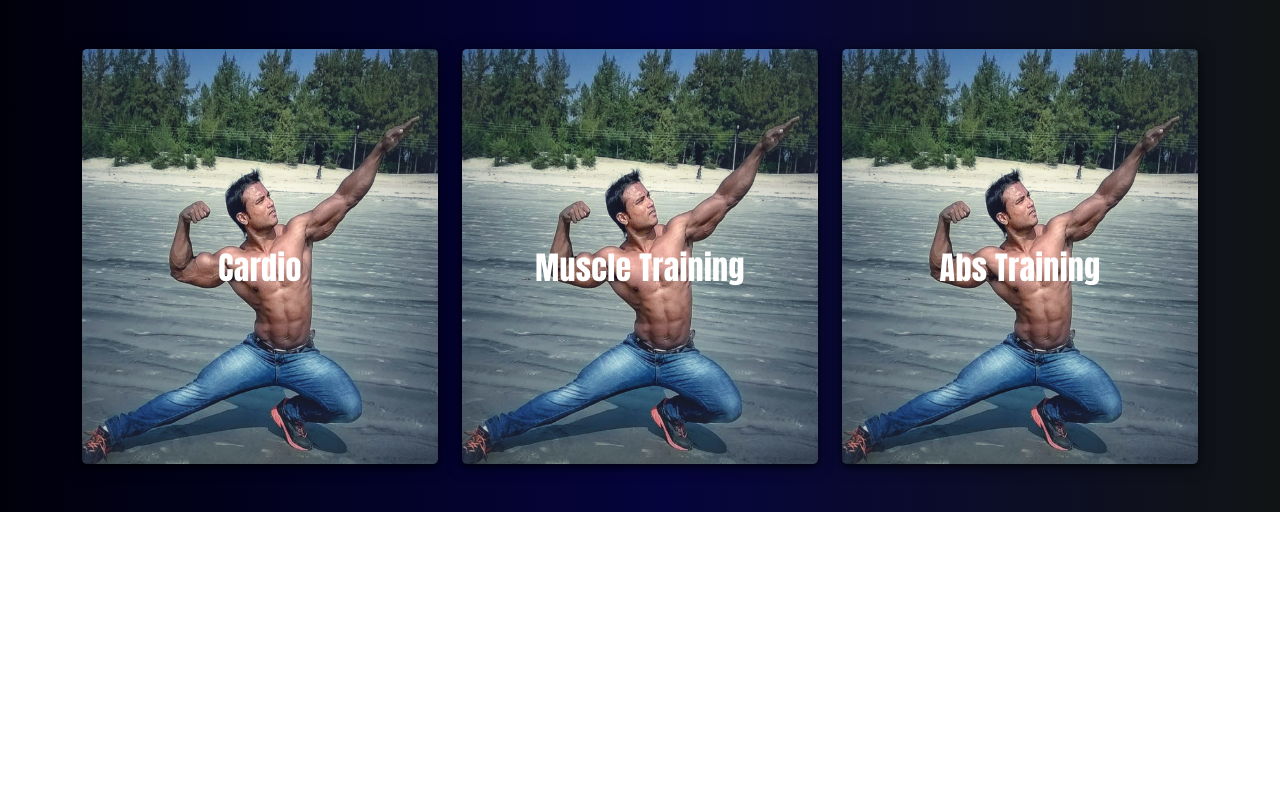
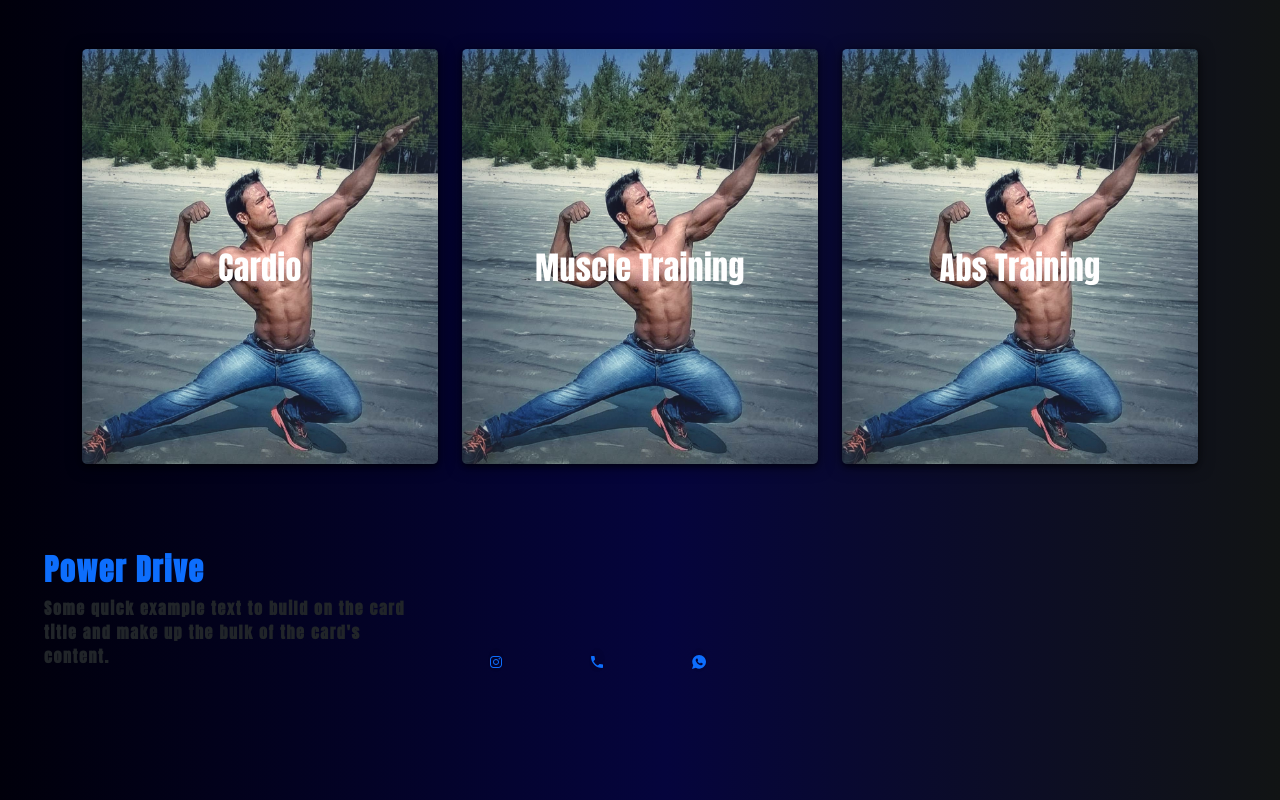
Before and after one commit to shikhasingh07/PowerDrive, a React (Create React App) app: page / in a window 1280 px wide. Shown: the part 1415-2215 px from the top of the page. Before the commit the page ends 1927 px from the top, so only its background shows below. Built offline with nearby package versions, Linux system fonts and the light colour scheme.

Commit message:
pushing cards

```diff
--- a/src/App.js
+++ b/src/App.js
@@ -3,7 +3,9 @@ import Navbar from './Components/Navbar/Navbar';
 import Main from './Components/Carousel/Main';
 import Cards from './Components/Cards/Cards';
 import Whowe from './Components/WhoWe/Whowe';
+import Footer from './Components/Footer/Footer';
 import "./styles/App.scss"
+
 function App() {
   return (
     <div className='wrapper'>
@@ -11,6 +13,7 @@ function App() {
       <Main />
       <Cards />
       <Whowe />
+      <Footer />
     </div>
   );
 }
--- a/src/Components/Footer/Footer.js
+++ b/src/Components/Footer/Footer.js
@@ -1,4 +1,7 @@
 import React from 'react'
+import { IoLogoInstagram } from "react-icons/io"
+import { IoLogoWhatsapp } from "react-icons/io"
+import { IoMdCall } from "react-icons/io"
 import GoogleMapReact from 'google-map-react';
 import './Footer.scss'
 const Footer = () => {
@@ -11,17 +14,18 @@ const Footer = () => {
   };
   return (
     <div className='row footer mt-2 m-0 '>
+
       <div className='col-4'>
-        <a href='!#'>Power Drive</a>
+        <h2 className="footer-heading"><a href="!#" className="logo">Power Drive</a></h2>
         <p className='mt-2'>Some quick example text to build on the card title and make up the bulk of the card's content.</p>
       </div>
       <div className='col-4 footer_link  p-0'>
-        <span><a href='!#'>Power Drive</a></span>
-        <span><a href='!#'>Power Drive</a></span>
-        <span><a href='https://api.whatsapp.com/send/?phone=%2B919205527800&text=Hi%21+I+What%27s+Up%3F&app_absent=0'>Power Drive</a></span>
+        <div className='col-3'> <a href='https://api.whatsapp.com/send/?phone=%2B919205527800&text=Hi%21+I+What%27s+Up%3F&app_absent=0'><IoLogoInstagram /></a></div>
+        <div className='col-3'> <a href='https://api.whatsapp.com/send/?phone=%2B919205527800&text=Hi%21+I+What%27s+Up%3F&app_absent=0'><IoMdCall /></a></div>
+        <div className='col-3'>  <a className='col-4' href='https://api.whatsapp.com/send/?phone=%2B919205527800&text=Hi%21+I+What%27s+Up%3F&app_absent=0'><IoLogoWhatsapp /></a></div>
       </div>
       <div className='col-4'></div>
-    </div>
+    </div >
   )
 }
 
--- a/src/Components/Footer/Footer.scss
+++ b/src/Components/Footer/Footer.scss
@@ -1,10 +1,27 @@
 .footer {
   height: 35vh;
   padding: 2rem;
-}
-.footer_link {
-  a {
-    display: block;
-    margin-bottom: 1rem;
+  letter-spacing: 0.1rem;
+   a {
+    text-decoration: none;
   }
 }
+.footer_link{
+  display: flex;
+  justify-content: center;
+  align-items: center;
+  a{
+    height: 40px;
+    width: 40px;
+    background: rgba(0, 0, 0, 0.05);
+    border-radius: 50%;
+    svg{
+      fill: rgba(10, 9, 121, 0.5) 52%;
+    }
+}
+}
+.footer-heading {
+    font-size: 30px;
+    color: #fff;
+    font-weight: 700;
+}
--- a/src/styles/App.scss
+++ b/src/styles/App.scss
@@ -3,7 +3,7 @@
 .wrapper {
   background-color: #000000;
   background-image: $NavColor;
-font-family: 'Anton', sans-serif;
+  font-family: 'Anton', sans-serif;
   font-weight: 700;
   letter-spacing: .02em;
 }
```
